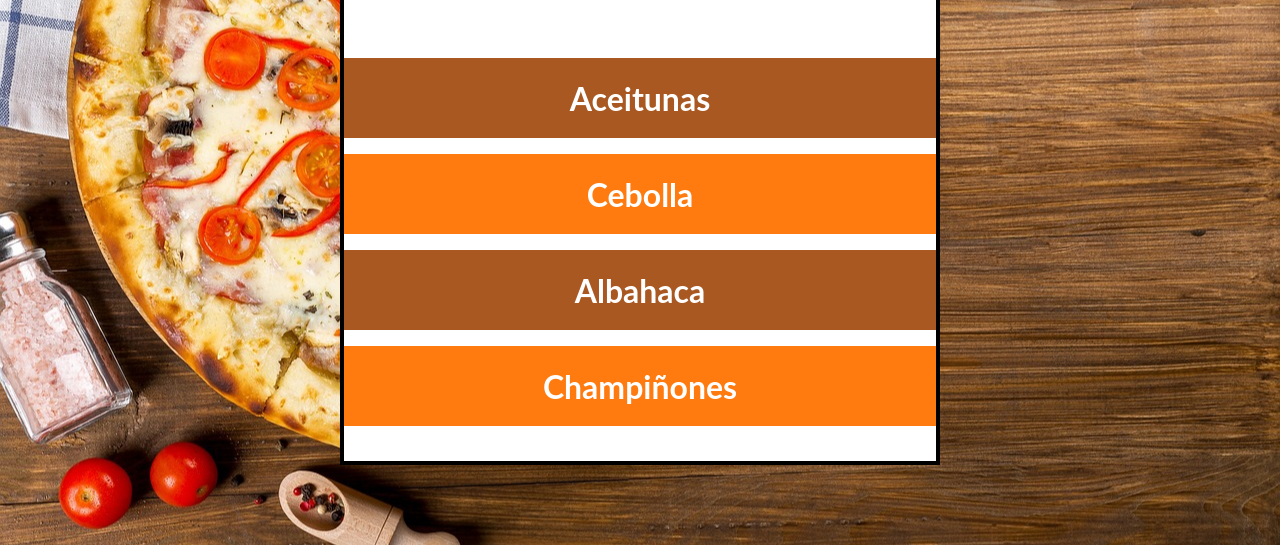
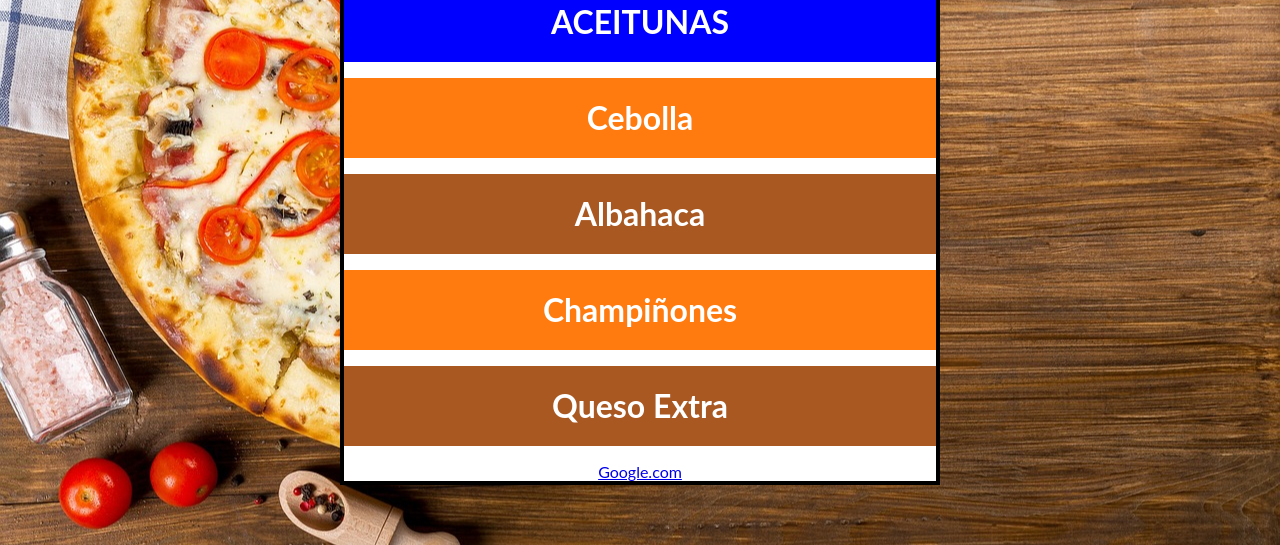
Before and after one commit to Osvalam86/Cap-bootstrap4.6, a plain HTML site: page Manejo del DOM/01-toppings-de-pizza/index.html in a window 1280 px wide. Shown: the part 255-800 px from the top of the page. Drawn offline with Linux system fonts and the light colour scheme.

Commit message:
Clase 10
Continuamos con el DOM
* Estilos en JS
* Modificar texto
* Atributos
* Clases
* Crear y eliminar elementos

```diff
--- a/Manejo del DOM/01-toppings-de-pizza/css/styles.css
+++ b/Manejo del DOM/01-toppings-de-pizza/css/styles.css
@@ -62,3 +62,7 @@ body {
 .bg-orange {
   background-color: #ff7b0f;
 }
+
+.green-text {
+  color: rgb(2, 190, 2);
+}
--- a/Manejo del DOM/01-toppings-de-pizza/index.html
+++ b/Manejo del DOM/01-toppings-de-pizza/index.html
@@ -16,6 +16,8 @@
         <li class="topping bg-brown" id="albahaca">Albahaca</li>
         <li class="topping bg-orange">Champiñones</li>
       </ul>
+
+      <a href="https://www.google.com/" id="link">Google.com</a>
     </div>
     <script src="./js/app.js"></script>
   </body>
--- a/Manejo del DOM/01-toppings-de-pizza/js/app.js
+++ b/Manejo del DOM/01-toppings-de-pizza/js/app.js
@@ -39,3 +39,95 @@ const toppingsNaranja = document.querySelectorAll(".topping.bg-orange");
 console.log(toppingsNaranja);
 console.log(toppingsNaranja.length);
 console.log(toppingsNaranja[0]);
+
+// **** ESTILOS
+const primerTopping = document.querySelector(".topping");
+console.log(primerTopping);
+console.log(primerTopping.style);
+
+primerTopping.style.backgroundColor = "blue";
+// primerTopping.style.backgroundColor = "#6dff00";
+primerTopping.style.textTransform = "uppercase";
+
+// **** TEXTO
+const listaDeToppings = document.getElementById("list-toppings");
+console.log(listaDeToppings);
+console.log("> innerText");
+console.log(listaDeToppings.innerText);
+console.log("> textContent");
+console.log(listaDeToppings.textContent);
+console.log("> innerHTML");
+console.log(listaDeToppings.innerHTML);
+
+// ? Modificar texto
+const myTitle = document.getElementById("title");
+console.log(myTitle);
+console.log(myTitle.innerText);
+
+// myTitle.innerText = "Mis Toppings favoritos";
+
+// ****** ATRIBUTO
+const link = document.getElementsByTagName("a");
+console.log(link);
+console.log(link[0]);
+console.log(link[0].getAttribute("id"));
+console.log(link[0].getAttribute("href"));
+
+// ? Remover atributo
+// link[0].removeAttribute("href");
+
+// ? Modificar atributo
+link[0].setAttribute("href", "https://www.youtube.com/");
+
+// ? Agregando un atributo
+link[0].setAttribute("title", "Prueba de nuevo atributo");
+
+// ***** CLASES
+const myFirstTopping = document.querySelector(".topping");
+console.log(myFirstTopping);
+console.log(myFirstTopping.classList);
+console.log(myFirstTopping.classList.value);
+console.log(myFirstTopping.className);
+
+// ? Agregar una clase
+myFirstTopping.classList.add("green-text");
+console.log(myFirstTopping);
+
+// ? Verificar si una clase existe
+console.log(myFirstTopping.classList.contains("green-text"));
+
+// if (myFirstTopping.classList.contains("green-text")) {
+//   console.log("La clase existe");
+// } else {
+//   console.log("La clase NO existe");
+// }
+
+// ? Eliminar una clase
+myFirstTopping.classList.remove("green-text");
+
+// ***** CREAR ELEMENTOS
+// ? Referencia donde se va crear
+const listOriginalToppings = document.getElementById("list-toppings");
+console.log(listOriginalToppings);
+
+// ? Crear nuevo elemento
+const newTopping = document.createElement("li");
+
+// ? Agregando estilos CSS
+newTopping.classList.add("topping", "bg-brown");
+
+// ? Agregar contenido - Texto
+newTopping.innerText = "Queso Extra";
+
+// ? Agregar el elemento
+// listOriginalToppings.append(newTopping);
+listOriginalToppings.appendChild(newTopping);
+// listOriginalToppings.append("texto de prueba");
+
+const newChild = document.createElement("span");
+newChild.innerText = "Soy un hijo";
+
+newTopping.append(newChild);
+
+// ? Remover elemento
+newChild.remove();
```
